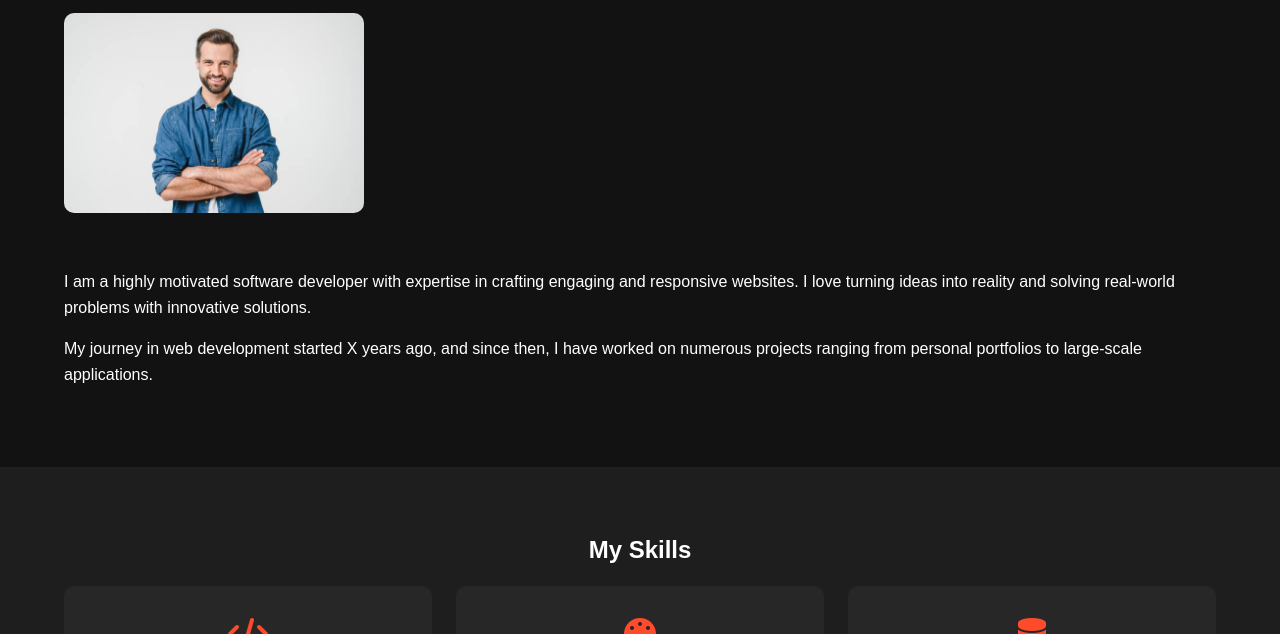
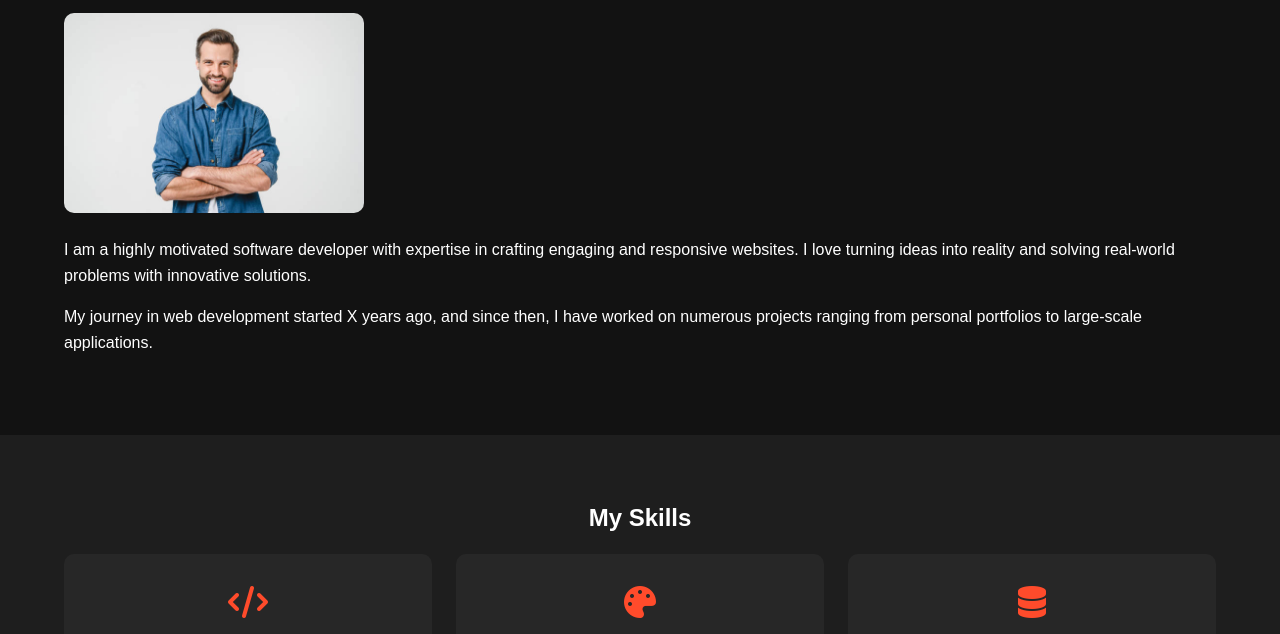
Before and after one commit to V-MAHIBAN/git-practice, a plain HTML site: page Assets/about.html in a window 1280 px wide. Shown: the part 105-739 px from the top of the page. Drawn offline with Linux system fonts and the light colour scheme.

Commit message:
feat: make some small changes

```diff
--- a/Assets/about.html
+++ b/Assets/about.html
@@ -1,5 +1,6 @@
 <!DOCTYPE html>
 <html lang="en">
+
 <head>
     <meta charset="UTF-8">
     <meta name="viewport" content="width=device-width, initial-scale=1.0">
@@ -7,6 +8,7 @@
     <link rel="stylesheet" href="/css/about.css">
     <link rel="stylesheet" href="https://cdnjs.cloudflare.com/ajax/libs/font-awesome/6.0.0/css/all.min.css">
 </head>
+
 <body>
     <!--
   <header class="hero">
@@ -28,14 +30,20 @@
                     <div class="about-img">
                         <img src="/img/profile.jpg" alt="John Doe">
                     </div>
+
+                </div>
+
+                <div>
                     <div class="about-text">
                         <p>
-              I am a highly motivated software developer with expertise in crafting engaging and responsive websites. I love turning ideas into reality and solving real-world problems with innovative solutions.
+                            I am a highly motivated software developer with expertise in crafting engaging and
+                            responsive websites. I love turning ideas into reality and solving real-world problems with
+                            innovative solutions.
                         </p>
                         <p>
-              My journey in web development started X years ago, and since then, I have worked on numerous projects ranging from personal portfolios to large-scale applications.
+                            My journey in web development started X years ago, and since then, I have worked on numerous
+                            projects ranging from personal portfolios to large-scale applications.
                         </p>
-          </div>
                     </div>
                 </div>
         </section>
@@ -92,4 +100,5 @@
 
     <script src="/js/about.js"></script>
 </body>
+
 </html>
--- a/css/about.css
+++ b/css/about.css
@@ -55,7 +55,7 @@ body {
   }
 
   .about-content {
-    display: flex;
+    display: inline-flex;
     flex-wrap: wrap;
     gap: 2rem;
     align-items: center;
```
Lines whose indentation alone changed are shown as unchanged.
